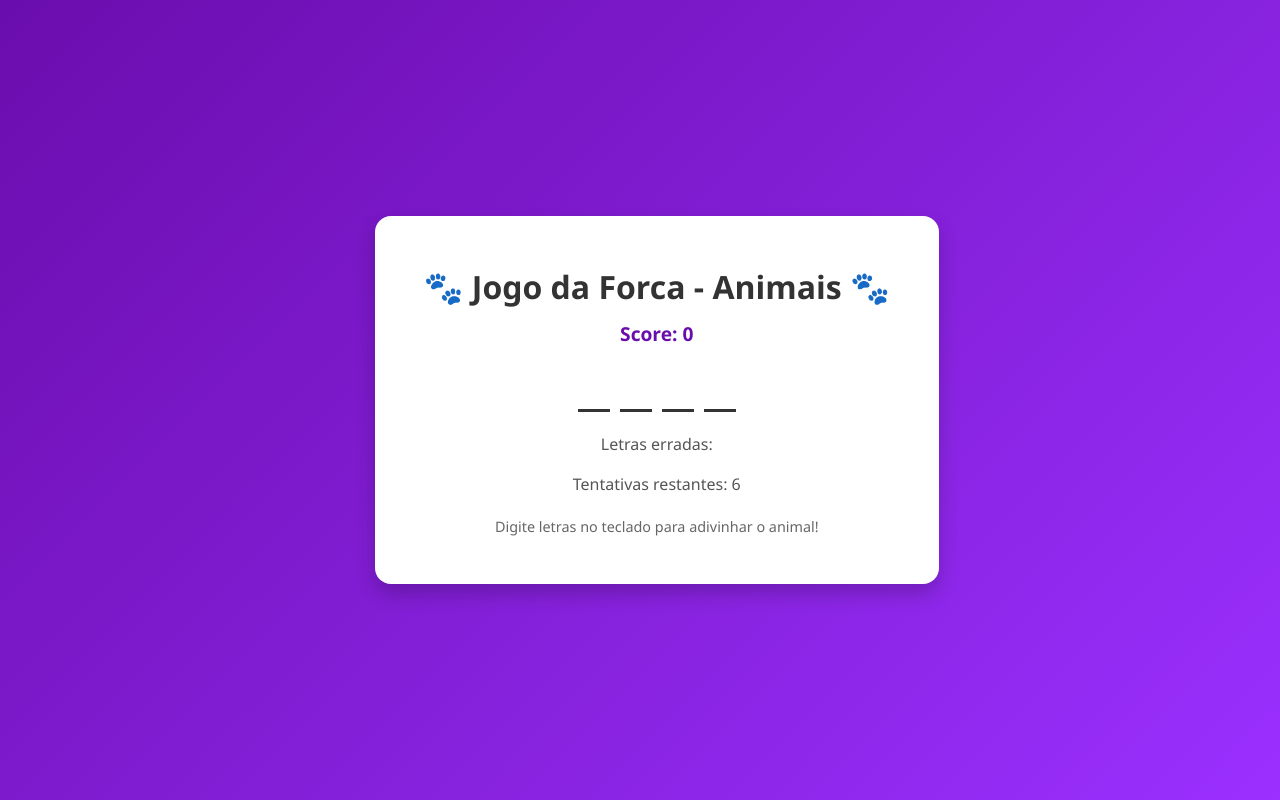
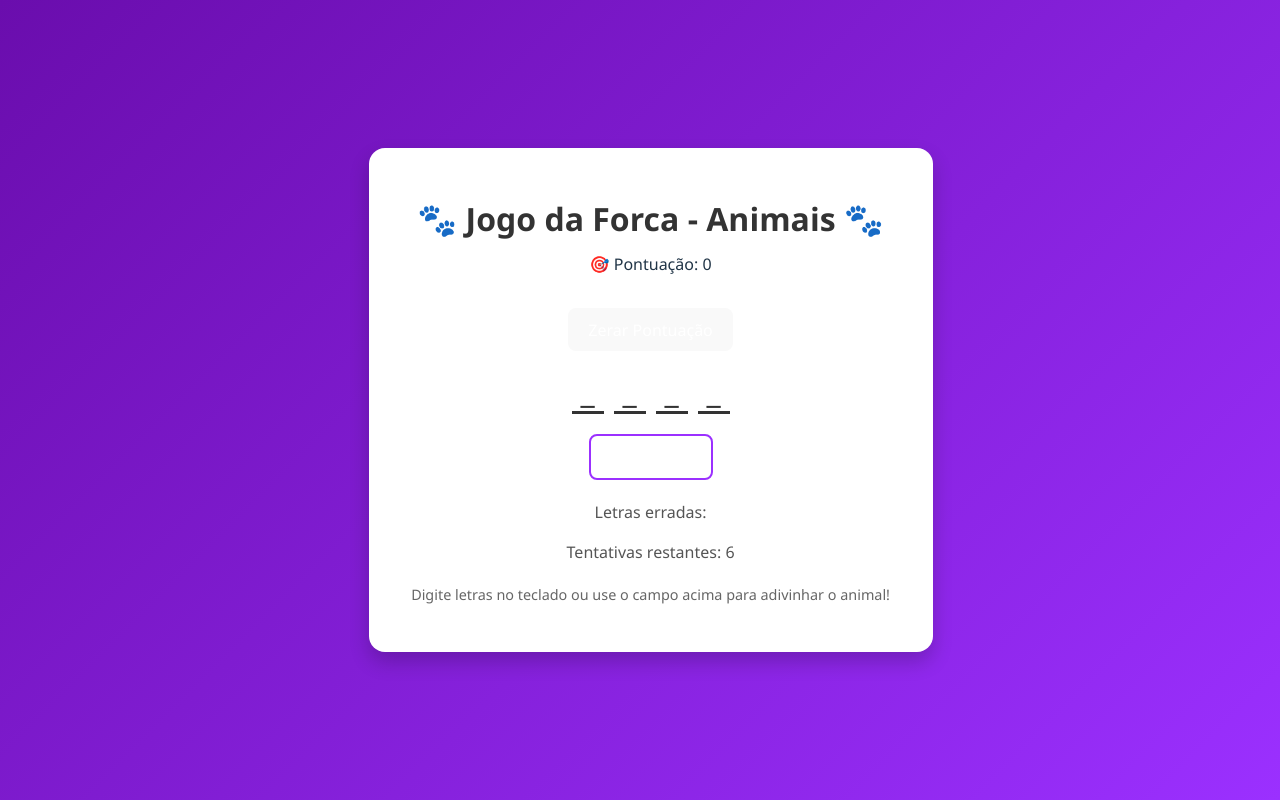
Before and after one commit to PauloLima4/jogo-da-forca, a React (Vite) app in the folder jogo-da-forca/: page / in a window 1280 px wide. Built offline with nearby package versions, Linux system fonts and the light colour scheme.

Commit message:
Update App.jsx

```diff
--- a/jogo-da-forca/src/App.jsx
+++ b/jogo-da-forca/src/App.jsx
@@ -1,12 +1,14 @@
-import React, { useState, useEffect } from "react";
+import React, { useState, useEffect, useRef } from "react";
 import { motion } from "framer-motion";
 import "./App.css";
 
 const tema = [
-  "elefante", "girafa", "canguru", "pinguim", "golfinho", "jacare", "zebra", "leao",
-  "tigre", "hipopotamo", "aguia", "rinoceronte", "raposa", "sapo", "foca", "morsa",
-  "peixe", "tubarao", "gaviao", "cachorro", "gato", "rato", "cobra", "caracol", "lesma",
-  "ornitorrinco", "touro", "abelha", "porco", "joaninha", "tartaruga", "cavalo", "lobo", "leopardo"
+  "elefante", "girafa", "canguru", "pinguim", "golfinho", "jacare",
+  "zebra", "leao", "tigre", "hipopotamo", "aguia", "rinoceronte",
+  "raposa", "sapo", "foca", "morsa", "peixe", "tubarao", "gaviao",
+  "cachorro", "gato", "rato", "cobra", "caracol", "lesma",
+  "ornitorrinco", "touro", "abelha", "porco", "joaninha",
+  "tartaruga", "cavalo", "lobo", "leopardo"
 ];
 
 const getRandomWord = () => tema[Math.floor(Math.random() * tema.length)];
@@ -18,11 +20,11 @@ function App() {
   const [gameOver, setGameOver] = useState(false);
   const [win, setWin] = useState(false);
   const [score, setScore] = useState(0);
+  const inputRef = useRef(null);
 
   const maxTries = 6;
 
-  const handleKeyPress = (e) => {
-    const letter = e.key.toLowerCase();
+  const handleGuess = (letter) => {
     if (/^[a-z]$/.test(letter) && !gameOver) {
       if (word.includes(letter)) {
         if (!guessedLetters.includes(letter)) {
@@ -36,6 +38,10 @@ function App() {
     }
   };
 
+  const handleKeyPress = (e) => {
+    handleGuess(e.key.toLowerCase());
+  };
+
   useEffect(() => {
     window.addEventListener("keydown", handleKeyPress);
     return () => window.removeEventListener("keydown", handleKeyPress);
@@ -46,22 +52,16 @@ function App() {
     if (isWinner) {
       setWin(true);
       setGameOver(true);
-      // Atualiza o score conforme erros
       const errors = wrongGuesses.length;
-      let points = 0;
-      if (errors === 0) points = 10;
-      else if (errors === 1) points = 8;
-      else if (errors === 2) points = 6;
-      else if (errors === 3) points = 3;
-      else if (errors === 4) points = 2;
-      else if (errors === 5) points = 1;
-      // Se erros = 6 (perdeu), não soma pontos
-      setScore(prev => prev + points);
+      if (errors === 0) setScore(score + 10);
+      else if (errors === 1) setScore(score + 8);
+      else if (errors === 2) setScore(score + 6);
+      else if (errors === 3) setScore(score + 3);
+      else if (errors === 4) setScore(score + 2);
+      else if (errors === 5) setScore(score + 1);
     }
     if (wrongGuesses.length >= maxTries) {
       setGameOver(true);
-      setWin(false);
-      // Não soma pontos
     }
   }, [guessedLetters, wrongGuesses, word]);
 
@@ -71,6 +71,7 @@ function App() {
     setWrongGuesses([]);
     setGameOver(false);
     setWin(false);
+    inputRef.current?.focus();
   };
 
   const resetScore = () => {
@@ -80,7 +81,7 @@ function App() {
   const renderWord = () =>
     word.split("").map((letter, index) => (
       <span key={index} className="letter">
-        {guessedLetters.includes(letter) || gameOver ? letter : ""}
+        {guessedLetters.includes(letter) || gameOver ? letter : "_"}
       </span>
     ));
 
@@ -90,9 +91,26 @@ function App() {
         🐾 Jogo da Forca - Animais 🐾
       </motion.h1>
 
-      <div className="score">Score: {score}</div>
+      <div className="score-box">
+        <p>🎯 Pontuação: {score}</p>
+        <button onClick={resetScore}>Zerar Pontuação</button>
+      </div>
 
       <div className="word-box">{renderWord()}</div>
+
+      <input
+        type="text"
+        maxLength="1"
+        ref={inputRef}
+        onChange={(e) => {
+          handleGuess(e.target.value.toLowerCase());
+          e.target.value = "";
+        }}
+        className="mobile-input"
+        autoFocus
+        inputMode="text"
+        pattern="[a-zA-Z]"
+      />
 
       <motion.div className="status" initial={{ scale: 0.5 }} animate={{ scale: 1 }}>
         <p>Letras erradas: {wrongGuesses.join(", ")}</p>
@@ -107,14 +125,11 @@ function App() {
         >
           <p>{win ? "🎉 Você venceu! 🎉" : `💀 Você perdeu! A palavra era: ${word}`}</p>
           <button onClick={resetGame}>Jogar Novamente</button>
-          <button onClick={resetScore} style={{marginLeft: "10px", backgroundColor:"#6a4fff"}}>
-            Resetar Score
-          </button>
         </motion.div>
       )}
 
       <footer>
-        <p>Digite letras no teclado para adivinhar o animal!</p>
+        <p>Digite letras no teclado ou use o campo acima para adivinhar o animal!</p>
       </footer>
     </div>
   );
```
